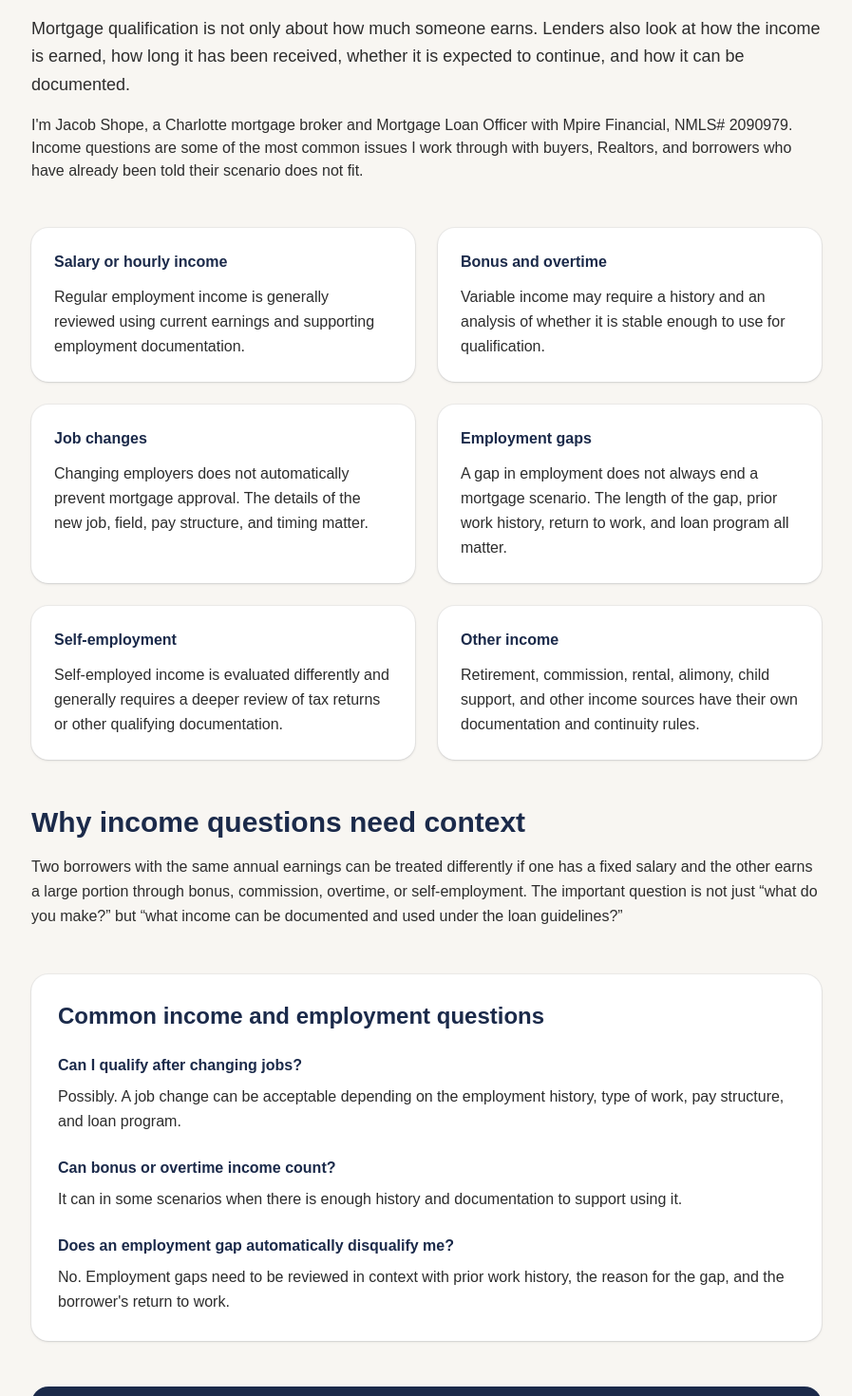
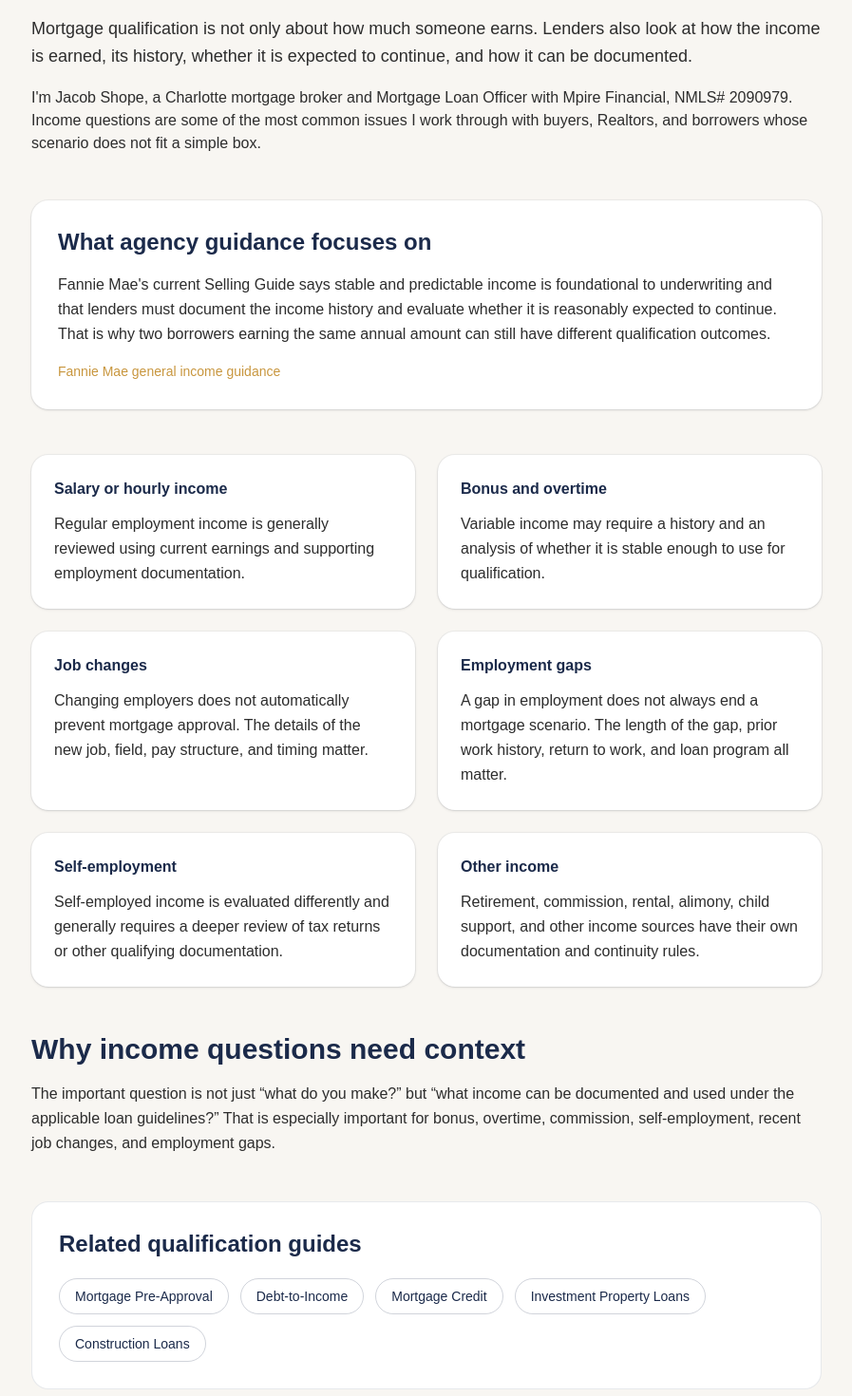
Before and after one commit to JLshope12/jacob-shope-mortgage, a Next.js app: page /mortgage-income-employment-charlotte in a window 1280 px wide. Shown: the part 300-1770 px from the top of the page at 95% size, without its empty margins (191-1088 px from the left). Built offline with nearby package versions, Linux system fonts and the light colour scheme.

Commit message:
Strengthen income employment page with Fannie Mae authority and qualification links

```diff
--- a/app/mortgage-income-employment-charlotte/page.tsx
+++ b/app/mortgage-income-employment-charlotte/page.tsx
@@ -1,19 +1,62 @@
 import Link from "next/link";
+import { AuthorBox } from "@/components/seo/AuthorBox";
+
+const origin = "https://jacobshopemortgage.com";
+const pageUrl = `${origin}/mortgage-income-employment-charlotte`;
+const FANNIE_INCOME = "https://selling-guide.fanniemae.com/sel/b3-3.1-01/general-income-information";
 
 export const metadata = {
   title: "Mortgage Income & Employment Questions | Charlotte | Jacob Shope",
   description: "A practical guide to how income and employment are reviewed for a mortgage, including salary, bonus, overtime, job changes, and employment gaps.",
   alternates: { canonical: "/mortgage-income-employment-charlotte" },
+  authors: [{ name: "Jacob Shope", url: "/about" }],
+};
+
+const schema = {
+  "@context": "https://schema.org",
+  "@graph": [
+    {
+      "@type": "Article",
+      "@id": `${pageUrl}#article`,
+      headline: "How Income and Employment Are Reviewed for a Mortgage",
+      author: { "@id": `${origin}/#jacob-shope` },
+      publisher: { "@id": `${origin}/#mpire-financial` },
+      mainEntityOfPage: { "@id": `${pageUrl}#webpage` },
+      dateModified: "2026-09-08",
+      citation: [FANNIE_INCOME],
+    },
+    {
+      "@type": "WebPage",
+      "@id": `${pageUrl}#webpage`,
+      url: pageUrl,
+      name: "Mortgage Income and Employment Questions in Charlotte",
+      author: { "@id": `${origin}/#jacob-shope` },
+      isPartOf: { "@id": `${origin}/#website` },
+      about: [
+        { "@type": "Thing", name: "Mortgage income qualification" },
+        { "@type": "Thing", name: "Employment verification" },
+        { "@type": "Place", name: "Charlotte, North Carolina" },
+        { "@type": "Place", name: "Lake Norman, North Carolina" },
+      ],
+    },
+  ],
 };
 
 export default function MortgageIncomeEmploymentCharlottePage() {
   return (
     <div className="bg-offwhite">
+      <script type="application/ld+json" dangerouslySetInnerHTML={{ __html: JSON.stringify(schema) }} />
       <article className="mx-auto max-w-4xl px-4 py-16 md:px-6 md:py-24 lg:px-8">
         <p className="font-semibold text-gold">Mortgage guidance from Jacob Shope</p>
         <h1 className="mt-3 text-4xl font-bold tracking-tight text-navy md:text-5xl">How Income and Employment Are Reviewed for a Mortgage</h1>
-        <p className="mt-6 text-lg leading-relaxed text-charcoal">Mortgage qualification is not only about how much someone earns. Lenders also look at how the income is earned, how long it has been received, whether it is expected to continue, and how it can be documented.</p>
-        <p className="mt-4 text-charcoal">I&apos;m Jacob Shope, a Charlotte mortgage broker and Mortgage Loan Officer with Mpire Financial, NMLS# 2090979. Income questions are some of the most common issues I work through with buyers, Realtors, and borrowers who have already been told their scenario does not fit.</p>
+        <p className="mt-6 text-lg leading-relaxed text-charcoal">Mortgage qualification is not only about how much someone earns. Lenders also look at how the income is earned, its history, whether it is expected to continue, and how it can be documented.</p>
+        <p className="mt-4 text-charcoal">I&apos;m Jacob Shope, a Charlotte mortgage broker and Mortgage Loan Officer with Mpire Financial, NMLS# 2090979. Income questions are some of the most common issues I work through with buyers, Realtors, and borrowers whose scenario does not fit a simple box.</p>
+
+        <section className="mt-12 rounded-2xl bg-white p-7 shadow-sm ring-1 ring-navy/5">
+          <h2 className="text-2xl font-bold text-navy">What agency guidance focuses on</h2>
+          <p className="mt-4 leading-relaxed text-charcoal">Fannie Mae&apos;s current Selling Guide says stable and predictable income is foundational to underwriting and that lenders must document the income history and evaluate whether it is reasonably expected to continue. That is why two borrowers earning the same annual amount can still have different qualification outcomes.</p>
+          <a href={FANNIE_INCOME} target="_blank" rel="noopener noreferrer" className="mt-4 inline-flex text-sm font-medium text-gold hover:underline">Fannie Mae general income guidance</a>
+        </section>
 
         <section className="mt-12 grid gap-6 sm:grid-cols-2">
           {[
@@ -30,17 +73,21 @@ export default function MortgageIncomeEmploymentCharlottePage() {
 
         <section className="mt-12">
           <h2 className="text-2xl font-bold text-navy md:text-3xl">Why income questions need context</h2>
-          <p className="mt-4 leading-relaxed text-charcoal">Two borrowers with the same annual earnings can be treated differently if one has a fixed salary and the other earns a large portion through bonus, commission, overtime, or self-employment. The important question is not just “what do you make?” but “what income can be documented and used under the loan guidelines?”</p>
+          <p className="mt-4 leading-relaxed text-charcoal">The important question is not just “what do you make?” but “what income can be documented and used under the applicable loan guidelines?” That is especially important for bonus, overtime, commission, self-employment, recent job changes, and employment gaps.</p>
         </section>
 
-        <section className="mt-12 rounded-2xl bg-white p-7 shadow-sm ring-1 ring-navy/5">
-          <h2 className="text-2xl font-bold text-navy">Common income and employment questions</h2>
-          <div className="mt-6 space-y-6">
-            <div><h3 className="font-semibold text-navy">Can I qualify after changing jobs?</h3><p className="mt-2 leading-relaxed text-charcoal">Possibly. A job change can be acceptable depending on the employment history, type of work, pay structure, and loan program.</p></div>
-            <div><h3 className="font-semibold text-navy">Can bonus or overtime income count?</h3><p className="mt-2 leading-relaxed text-charcoal">It can in some scenarios when there is enough history and documentation to support using it.</p></div>
-            <div><h3 className="font-semibold text-navy">Does an employment gap automatically disqualify me?</h3><p className="mt-2 leading-relaxed text-charcoal">No. Employment gaps need to be reviewed in context with prior work history, the reason for the gap, and the borrower&apos;s return to work.</p></div>
+        <section className="mt-12 rounded-2xl border border-navy/10 bg-white p-7">
+          <h2 className="text-2xl font-bold text-navy">Related qualification guides</h2>
+          <div className="mt-5 flex flex-wrap gap-3 text-sm font-medium">
+            <Link href="/mortgage-preapproval-charlotte" className="rounded-full border border-navy/20 px-4 py-2 text-navy hover:border-gold hover:text-gold">Mortgage Pre-Approval</Link>
+            <Link href="/mortgage-dti-charlotte" className="rounded-full border border-navy/20 px-4 py-2 text-navy hover:border-gold hover:text-gold">Debt-to-Income</Link>
+            <Link href="/mortgage-credit-score-charlotte" className="rounded-full border border-navy/20 px-4 py-2 text-navy hover:border-gold hover:text-gold">Mortgage Credit</Link>
+            <Link href="/investment-property-loans-charlotte" className="rounded-full border border-navy/20 px-4 py-2 text-navy hover:border-gold hover:text-gold">Investment Property Loans</Link>
+            <Link href="/construction-loans-charlotte" className="rounded-full border border-navy/20 px-4 py-2 text-navy hover:border-gold hover:text-gold">Construction Loans</Link>
           </div>
         </section>
+
+        <div className="mt-12"><AuthorBox /></div>
 
         <section className="mt-12 rounded-2xl bg-navy p-8 text-white"><h2 className="text-2xl font-bold">Have an income scenario that does not fit neatly in a box?</h2><p className="mt-3 text-white/85">That is exactly when it helps to review the details before assuming the answer is no.</p><div className="mt-6 flex flex-wrap gap-4"><Link href="/contact" className="rounded-lg bg-gold px-5 py-3 font-semibold text-white hover:bg-gold/90">Ask Jacob About the Scenario</Link><Link href="/mortgage-guides" className="rounded-lg border border-white/40 px-5 py-3 font-semibold text-white hover:bg-white hover:text-navy">More Mortgage Guides</Link></div></section>
       </article>
```
